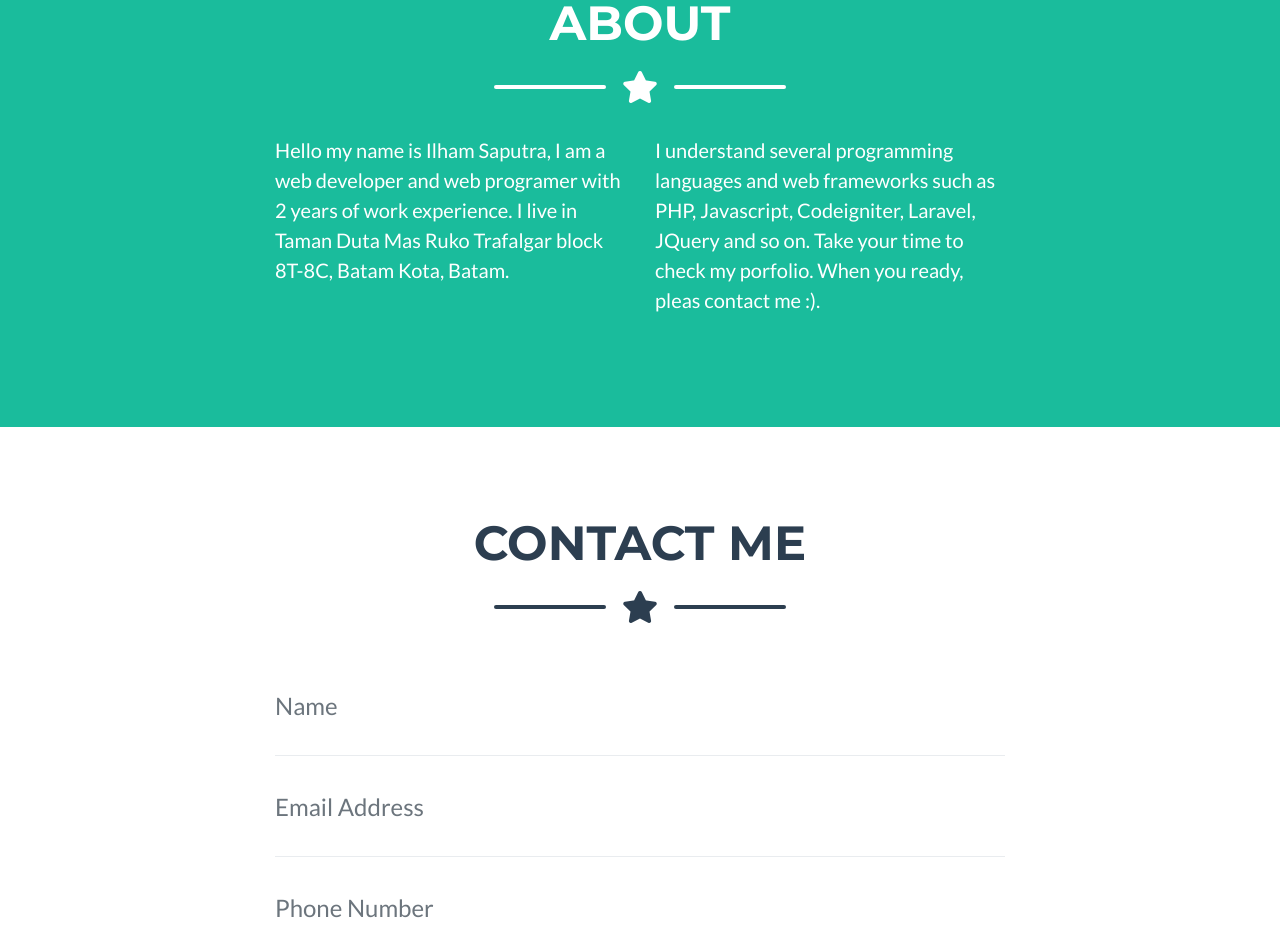
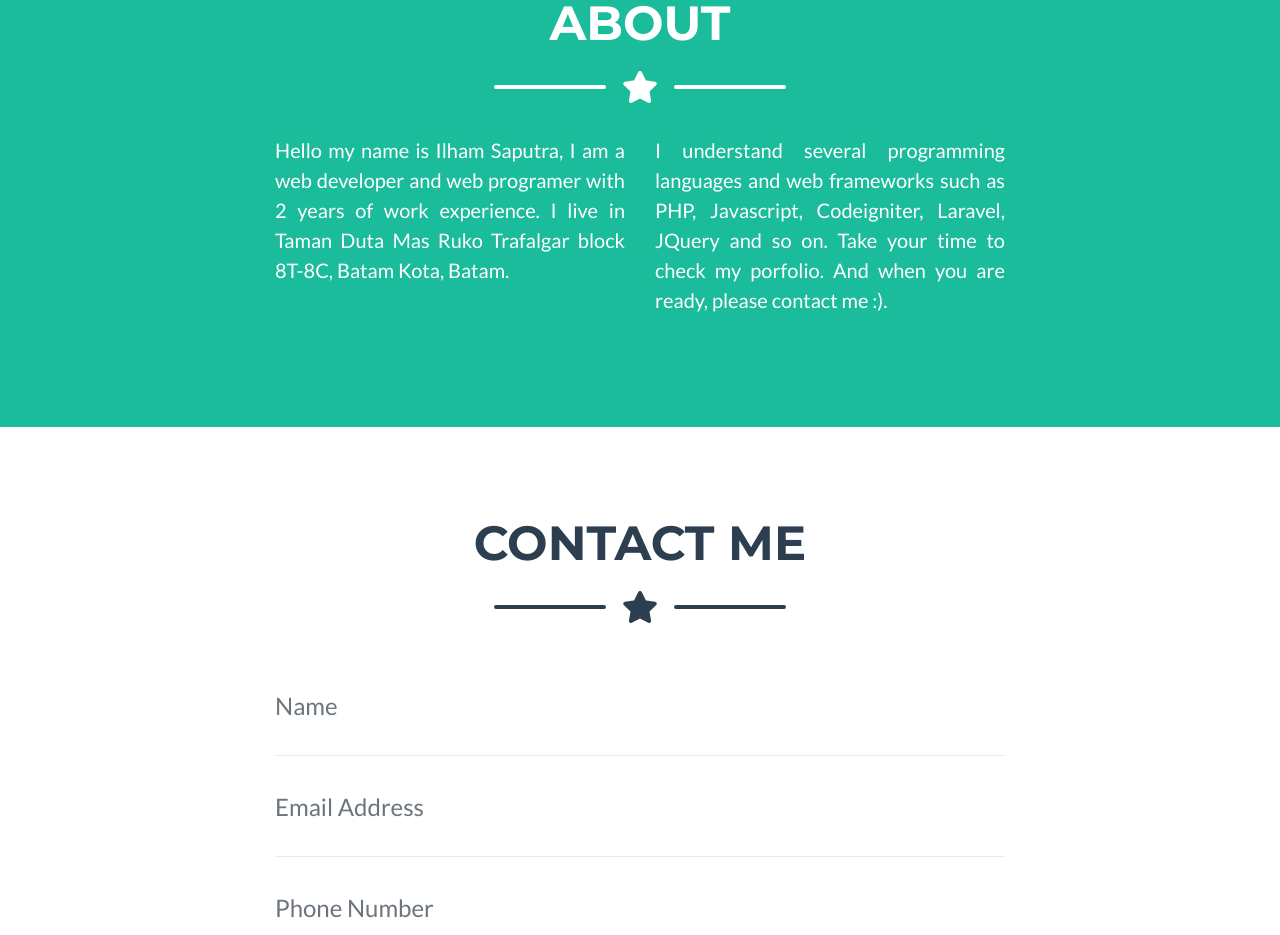
Before and after one commit to MysteriousSaputra/porfolio, a website with bundled scripts: page index.html in a window 1280 px wide. Shown: the part 1735-2670 px from the top of the page. Built offline with nearby package versions, Linux system fonts and the light colour scheme.

Commit message:
update index

```diff
--- a/index.html
+++ b/index.html
@@ -187,10 +187,10 @@
       <!-- About Section Content -->
       <div class="row">
         <div class="col-lg-4 ml-auto">
-          <p class="lead">Hello my name is Ilham Saputra, I am a web developer and web programer with 2 years of work experience. I live in Taman Duta Mas Ruko Trafalgar block 8T-8C, Batam Kota, Batam.</p>
+          <p style="text-align: justify;" class="lead">Hello my name is Ilham Saputra, I am a web developer and web programer with 2 years of work experience. I live in Taman Duta Mas Ruko Trafalgar block 8T-8C, Batam Kota, Batam.</p>
         </div>
         <div class="col-lg-4 mr-auto">
-          <p class="lead"> I understand several programming languages and web frameworks such as PHP, Javascript, Codeigniter, Laravel, JQuery and so on. Take your time to check my porfolio. When you ready, pleas contact me :).</p>
+          <p style="text-align: justify;" class="lead"> I understand several programming languages and web frameworks such as PHP, Javascript, Codeigniter, Laravel, JQuery and so on. Take your time to check my porfolio. And when you are ready, please contact me :).</p>
         </div>
       </div>
 
```
